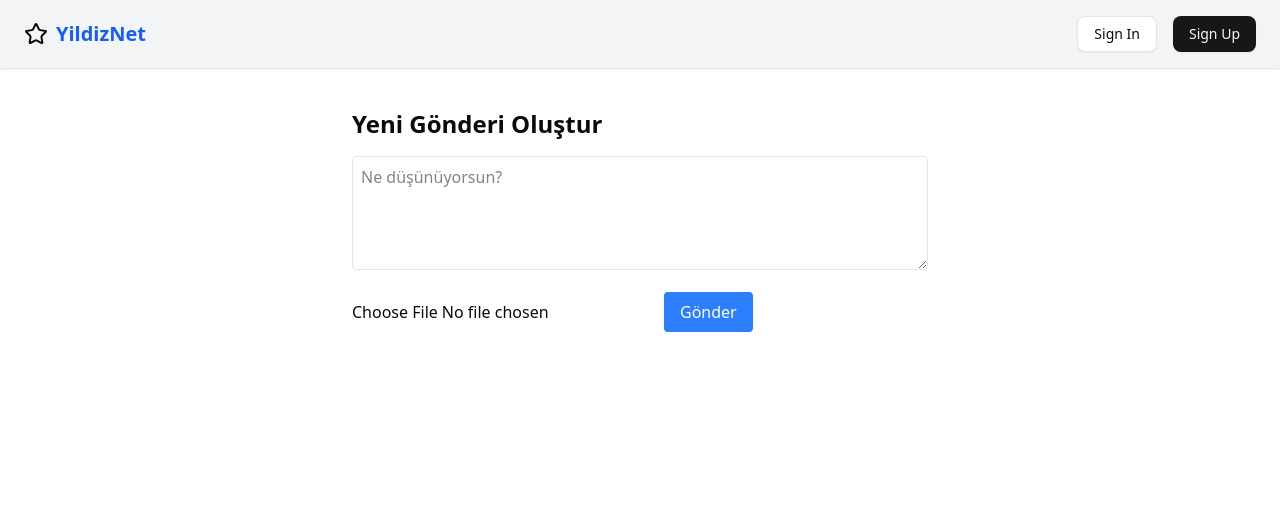
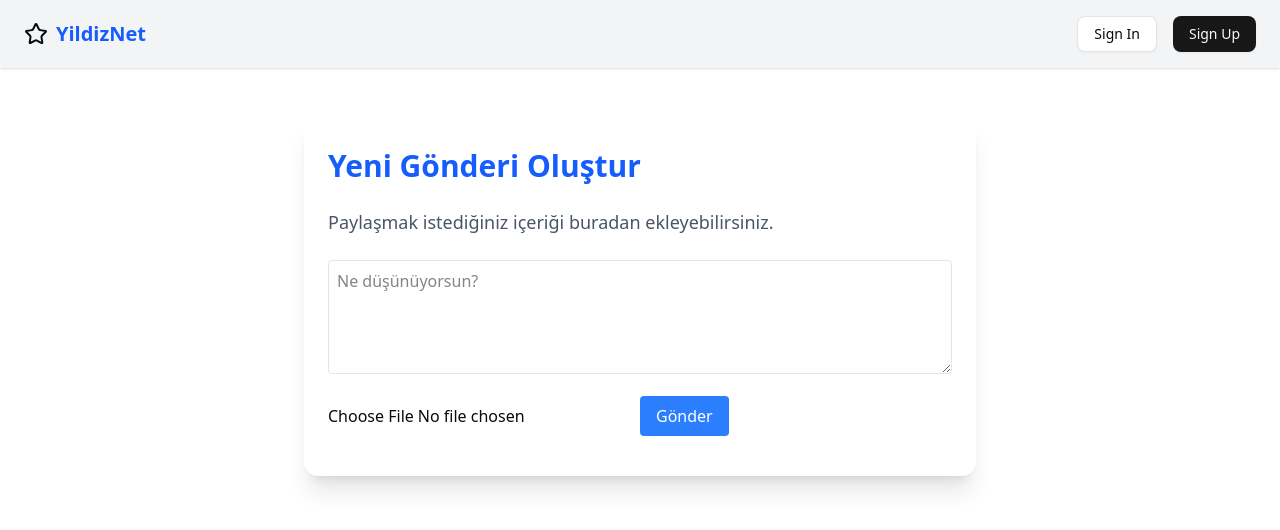
Before and after one commit to Stealthhy7512/blm2042, a Next.js app: page /add-post in a window 1280 px wide. Shown: the top 530 px of the page. Built offline with nearby package versions, Linux system fonts and the light colour scheme.

Commit message:
Update add-post page.tsx

```diff
--- a/app/add-post/page.tsx
+++ b/app/add-post/page.tsx
@@ -2,8 +2,13 @@ import PostForm from "@/app/ui/add-post";
 
 export default function AddPostPage() {
   return (
-    <div className="max-w-xl mx-auto mt-10">
-      <h1 className="text-2xl font-bold mb-4">Yeni Gönderi Oluştur</h1>
+    <div className="max-w-2xl mx-auto mt-12 bg-white shadow-xl rounded-xl px-6 py-8">
+      <h1 className="text-3xl font-extrabold text-blue-600 mb-6">
+        Yeni Gönderi Oluştur
+      </h1>
+      <p className="text-lg text-gray-600 mb-6">
+        Paylaşmak istediğiniz içeriği buradan ekleyebilirsiniz.
+      </p>
       <PostForm />
     </div>
   );
```
